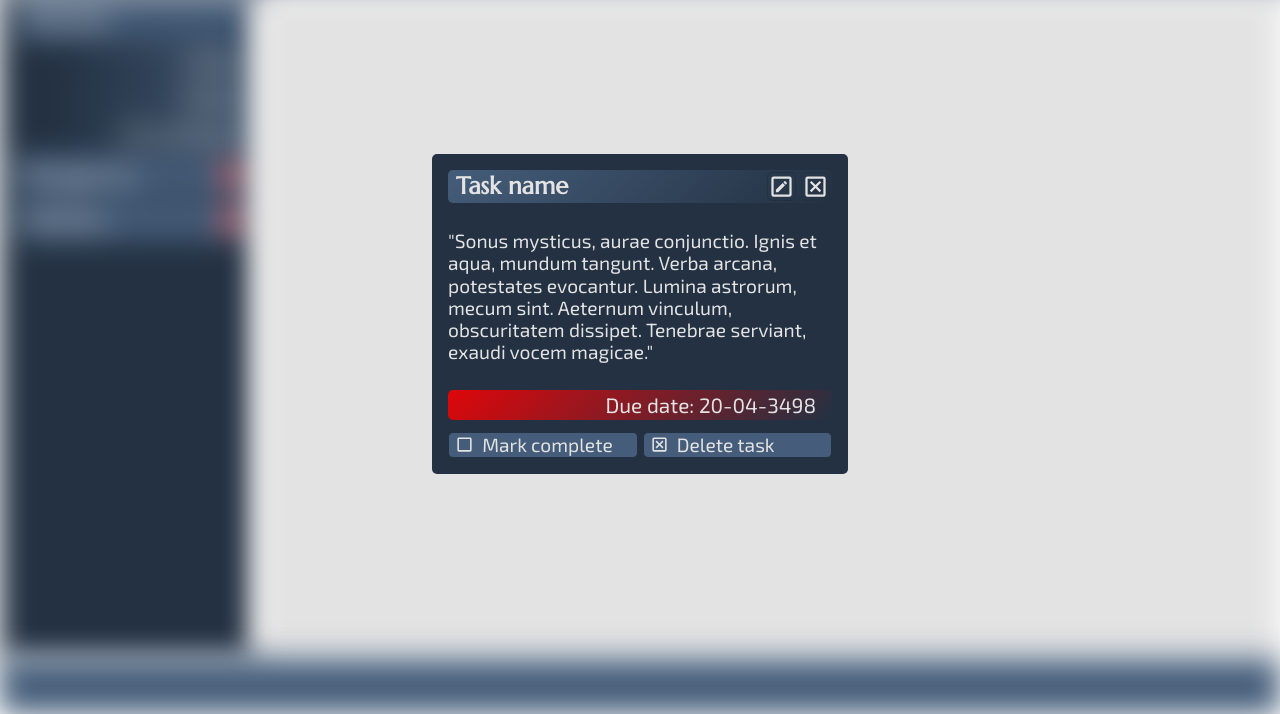
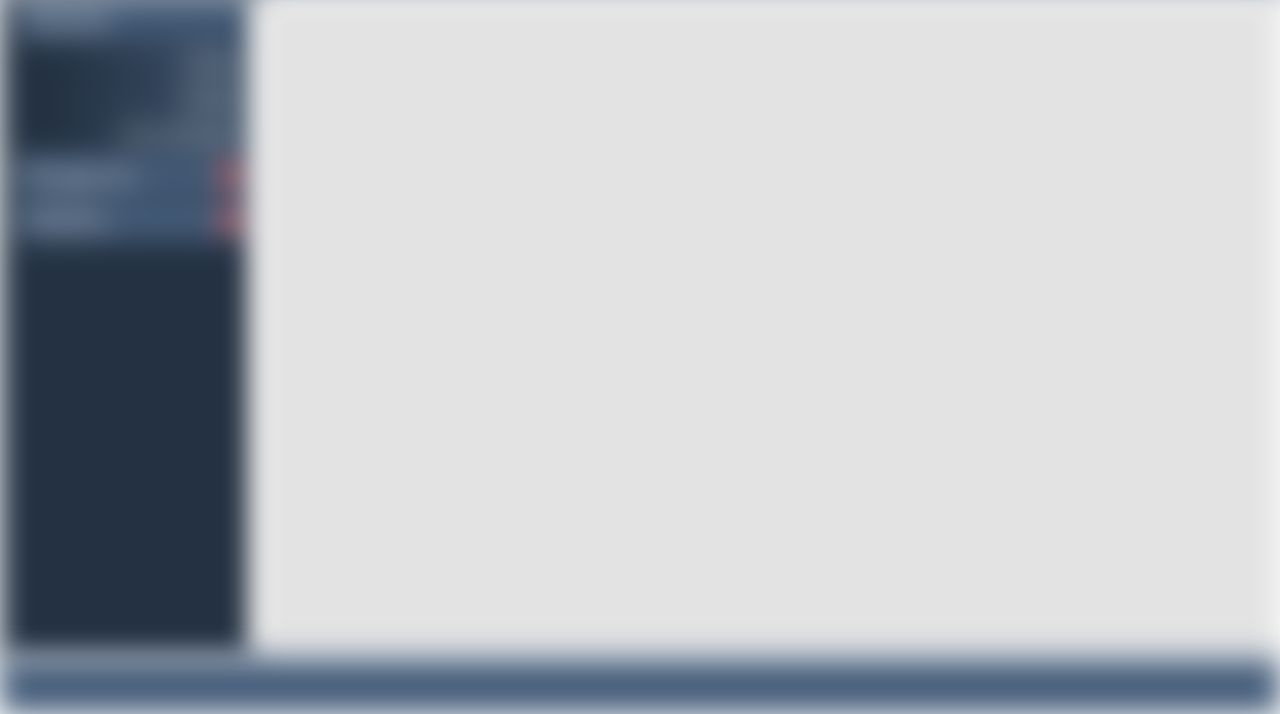
Before and after one commit to hrv3str/odin-to-do-list, a website built with webpack: page src/index.html in a window 1280 px wide. Shown: the part 86-800 px from the top of the page. Built offline with nearby package versions, Linux system fonts and the light colour scheme.

Commit message:
Remove draft of task card

```diff
--- a/src/index.html
+++ b/src/index.html
@@ -90,43 +90,7 @@
     <div class="footer"></div>
     <!-- card-screen section -->
     <div class="card-screen no-visible">
-        <div class="card-body"
-            data-source="123123123">
-            <div class="card-header">
-                <div class="card-name">
-                    Task name
-                </div>
-                <button class="control edit"
-                    title="Edit task"
-                    data-source="12312312"
-                    data-role="edit-task-button"></button>
-                <button class="control delete"
-                    title="Close"
-                    data-role="close-button"></button>
-            </div>
-            <div class="card-description">
-                "Sonus mysticus, aurae conjunctio. Ignis et aqua, mundum tangunt. Verba arcana, potestates evocantur. Lumina astrorum, mecum sint. Aeternum vinculum, obscuritatem dissipet. Tenebrae serviant, exaudi vocem magicae."
-            </div>
-            <div class="indicator red">
-                <div class="card-date">
-                    Due date: 20-04-3498
-                </div>
-            </div>
-            <div class="card-control-section">
-                <button data-source="23123123"
-                    data-role="card-mark-complete"
-                    title="Mark complete">
-                        <span class="uncheckbox"></span>
-                        Mark complete
-                </button>
-                <button data-role="delete-task"
-                    data-source="123123123"
-                    title="Delete task">
-                        <span class="delete"></span>
-                        Delete task
-                </button>
-            </div>
-        </div>
+
     </div>
 </body>
 </html>
```
